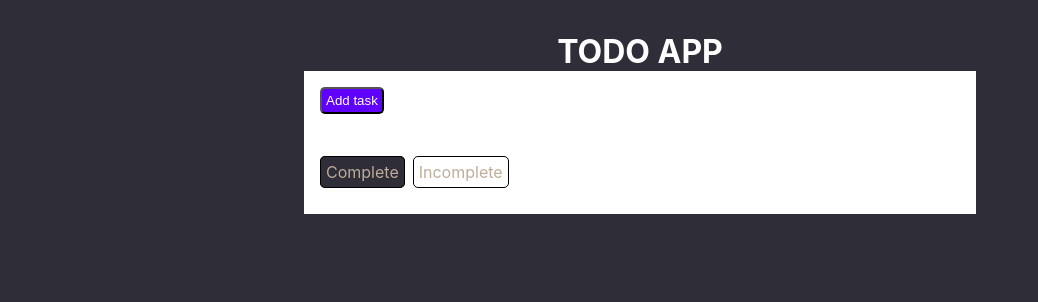
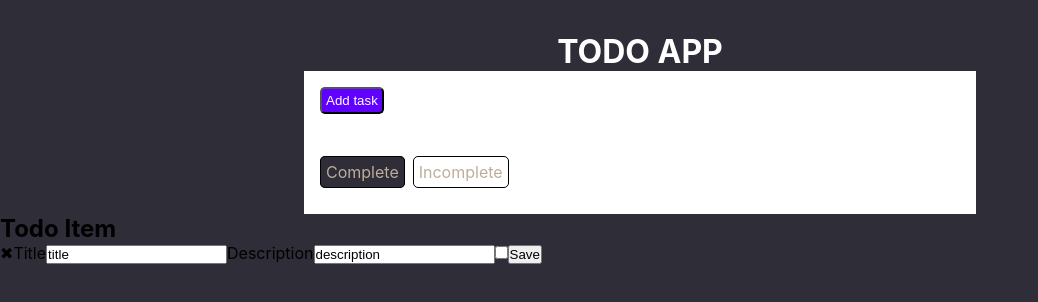
Before and after one commit to RASCOST/django-react-todo, a React (Create React App) app in the folder frontend/: page / in a window 1280 px wide. Shown: the top 302 px of the page, without its empty margins (0-1038 px from the left). Built offline with nearby package versions, Linux system fonts and the light colour scheme.

Commit message:
created the modal

```diff
--- a/frontend/src/App.js
+++ b/frontend/src/App.js
@@ -1,5 +1,7 @@
 import './App.css'
 import { useState } from "react"
+
+import Modal from './components/Modal';
 
 const todoItems = [
   {
@@ -100,6 +102,7 @@ function App() {
           {renderItems()}
         </ul>
       </div>
+      <Modal />
     </main>
   )
 }
--- /dev/null
+++ b/frontend/src/components/Modal.js
@@ -0,0 +1,18 @@
+import './modal.css'
+
+const Modal = ({activateItem, toggle, handleSubmit}) => {
+  return (
+    <div className="modal">
+      <h2>Todo Item</h2>
+      <span>✖</span>
+      <label>Title</label>
+      <input value='title' />
+      <label>Description</label>
+      <input value='description' />
+      <input type='checkbox' value='completed' />
+      <input type='submit' value='Save' />
+    </div>
+  )
+}
+
+export default Modal
--- /dev/null
+++ b/frontend/src/components/modal.css
@@ -0,0 +1,4 @@
+.modal {
+  z-index: 2;
+  background-color: #2e2d38;
+}
```
